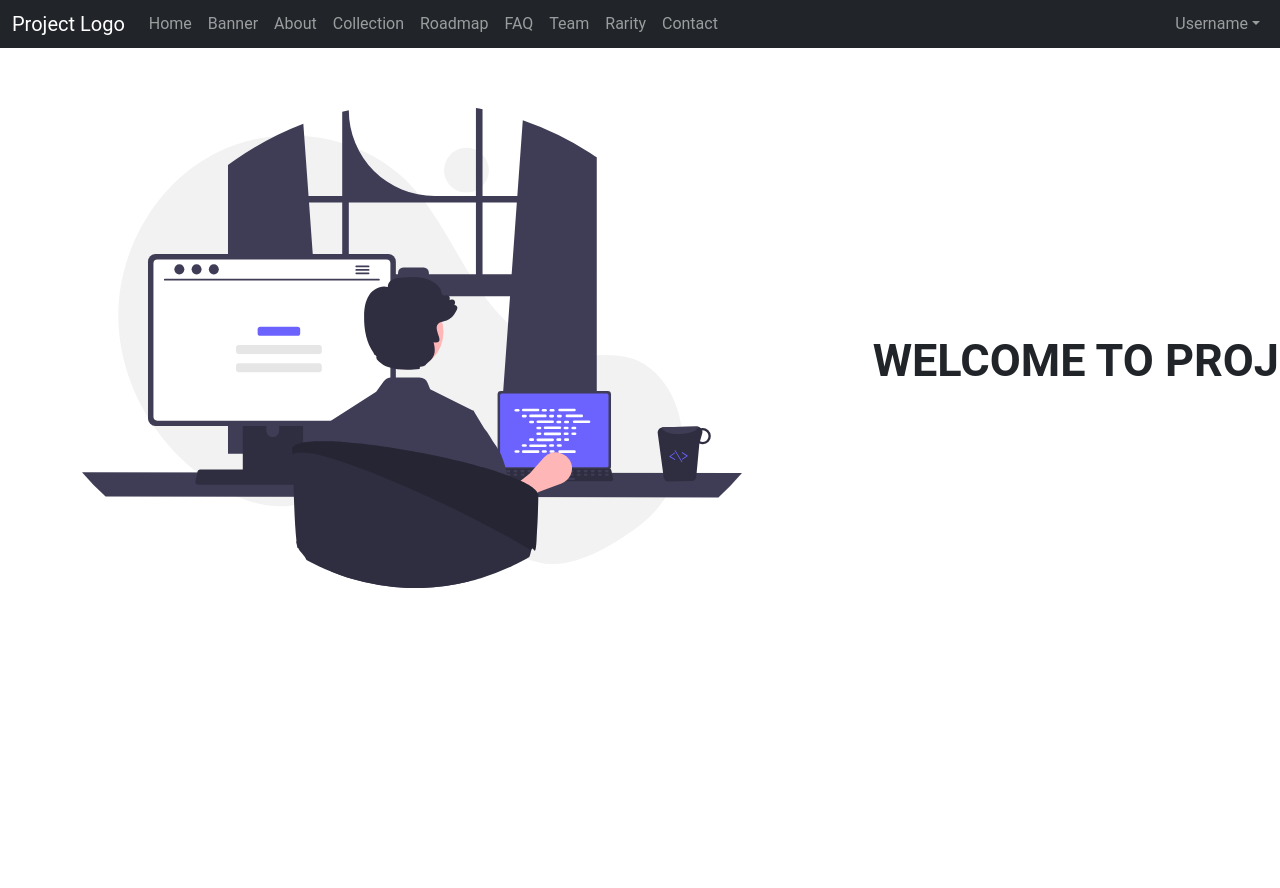
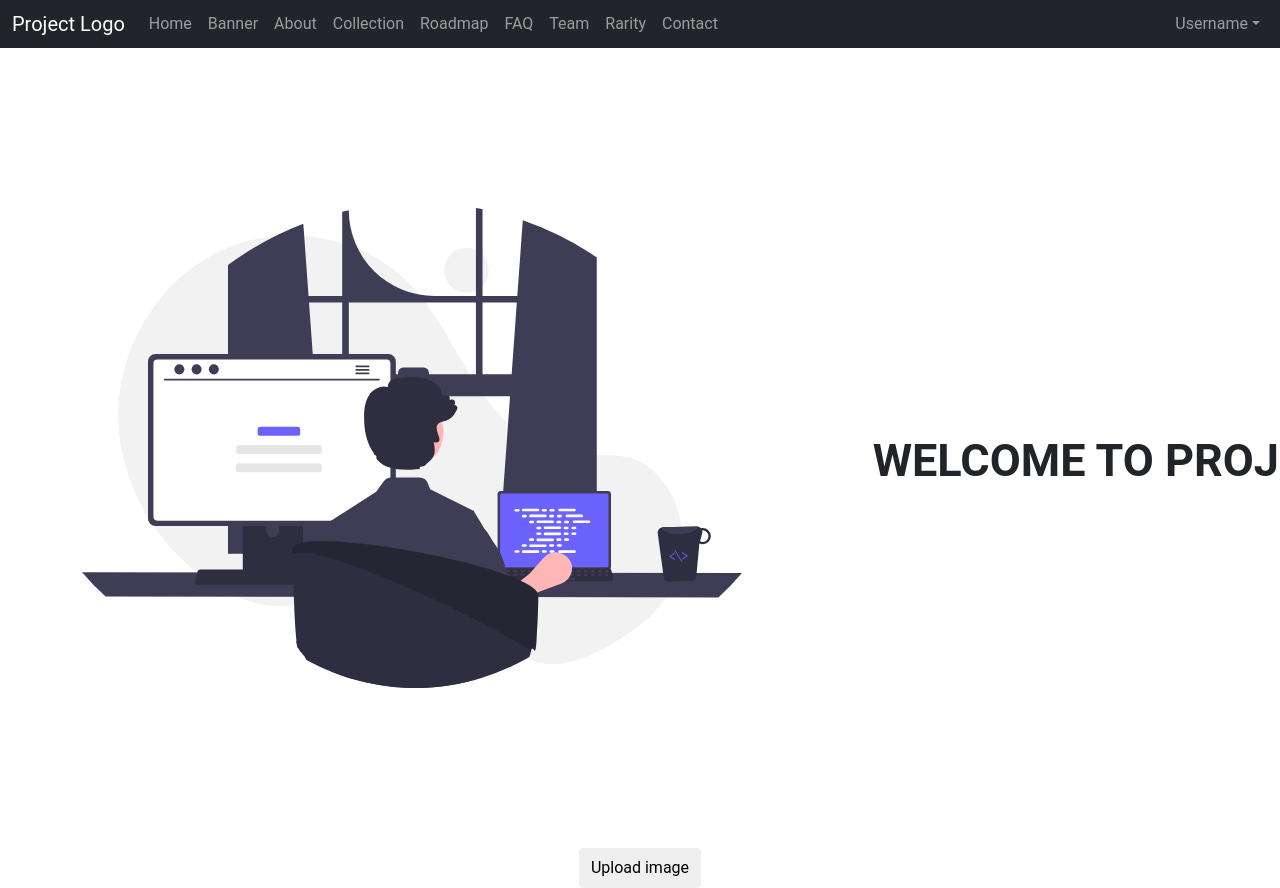
Before and after one commit to nhanlnt-96/one-mint-spot, a React (Create React App) app in the folder client/: page /admin in a window 1280 px wide. Shown: the top 888 px of the page. Before the commit the page ends 848 px from the top, so only its background shows below. Built offline with nearby package versions, Linux system fonts and the light colour scheme; no server answers.

Commit message:
[upload]: Complete create Upload

```diff
--- a/client/jsconfig.json
+++ b/client/jsconfig.json
@@ -13,6 +13,9 @@
       ],
       "configs/*": [
         "configs/*"
+      ],
+      "helpers/*": [
+        "helpers/*"
       ]
     }
   }
--- a/client/package.json
+++ b/client/package.json
@@ -13,6 +13,7 @@
     "firebase": "^9.6.5",
     "formik": "^2.2.9",
     "html-to-draftjs": "^1.5.0",
+    "moment": "^2.29.1",
     "node-sass": "6.0.0",
     "react": "^17.0.2",
     "react-bootstrap": "^2.1.2",
--- /dev/null
+++ b/client/src/components/uploadImg/UploadImg.js
@@ -0,0 +1,79 @@
+import React, {useRef, useState} from "react";
+import {Container, Spinner} from "react-bootstrap";
+import styled from "styled-components";
+import firebase from "firebase/compat";
+import {getStorage, deleteObject, ref} from "firebase/storage";
+import {AiOutlineDelete} from "react-icons/all";
+import {generateFileName} from "helpers/generateFileName";
+
+const ButtonUpload = styled.button`
+  border: none;
+  outline: none;
+  padding: 12px;
+  border-radius: 5px;
+`;
+
+const UploadImg = ({
+                     imgUrl,
+                     setImgUrl,
+                     imgName,
+                     setImgName,
+                     currentImg,
+                     isMultiImg
+                   }) => {
+  const hiddenFileInput = useRef(null);
+  const [isLoading, setIsLoading] = useState(false);
+  const onUploadBtnClick = (e) => {
+    hiddenFileInput.current.click();
+  };
+  const onUploadHandler = (e) => {
+    setIsLoading(true);
+    const fileUploaded = e.target.files[0];
+    const fileName = generateFileName(fileUploaded.name);
+    setImgName(fileName);
+    const storageRef = firebase.storage().ref(`${fileName}`).put(fileUploaded);
+    storageRef.on("state_changed", (snapshot) => {
+    }, (error) => {
+      console.log(error);
+    }, async () => {
+      await storageRef.snapshot.ref.getDownloadURL().then((url) => {
+        setImgUrl(url);
+        setIsLoading(false);
+      });
+    });
+  };
+  const onRemoveImgUpload = () => {
+    const storage = getStorage();
+    const desertRef = ref(storage, imgName);
+    deleteObject(desertRef).then(() => {
+      setImgUrl("");
+    }).catch((error) => {
+      console.error(error);
+    });
+  };
+  return (
+    <Container fluid className="upload-comp d-flex flex-column justify-content-center align-items-center">
+      <input ref={hiddenFileInput} type="file" style={{display: "none"}} onChange={onUploadHandler}
+             multiple={isMultiImg}/>
+      <ButtonUpload onClick={onUploadBtnClick}>Upload image</ButtonUpload>
+      {
+        imgUrl ? (
+          <div className="img-review d-flex justify-content-center align-items-center">
+            <button className="remove-img" onClick={onRemoveImgUpload}><AiOutlineDelete/></button>
+            <img src={imgUrl} alt="landz-admin"/>
+          </div>
+        ) : isLoading ? (
+          <div style={{marginTop: 24}}>
+            <Spinner animation="grow" variant="primary"/>
+          </div>
+        ) : (
+          <div className="img-review d-flex justify-content-center align-items-center">
+            <img src={currentImg} alt=""/>
+          </div>
+        )
+      }
+    </Container>
+  );
+};
+
+export default UploadImg;
--- /dev/null
+++ b/client/src/helpers/generateFileName.js
@@ -0,0 +1,6 @@
+import moment from "moment";
+
+export const generateFileName = (fileName) => {
+  const currentTime = moment().format();
+  return `${currentTime}_${fileName}`;
+};
--- a/client/src/pages/adminHomepage/AdminHomepage.js
+++ b/client/src/pages/adminHomepage/AdminHomepage.js
@@ -3,6 +3,7 @@ import {Container, Row} from "react-bootstrap";
 import Logo from "assets/imgs/bgLogin.svg";
 
 import "./AdminHomepage.scss";
+import UploadImg from "components/uploadImg/UploadImg";
 
 const AdminHomepage = () => {
   return (
@@ -13,6 +14,7 @@ const AdminHomepage = () => {
           <h1 className="title">Welcome to <span>Project name</span> Admin page</h1>
         </Row>
       </Container>
+      <UploadImg isMultiImg={true}/>
     </Container>
   );
 };
--- a/client/src/pages/adminHomepage/AdminHomepage.scss
+++ b/client/src/pages/adminHomepage/AdminHomepage.scss
@@ -2,6 +2,7 @@
 
 .admin-homepage-content {
   min-height: calc(100vh - 48px);
+  padding-bottom: 0 !important;
 
   img {
     width: 60%;
```
Also changed, not shown: 1 other file (tests, documents, lock files or other folders).
